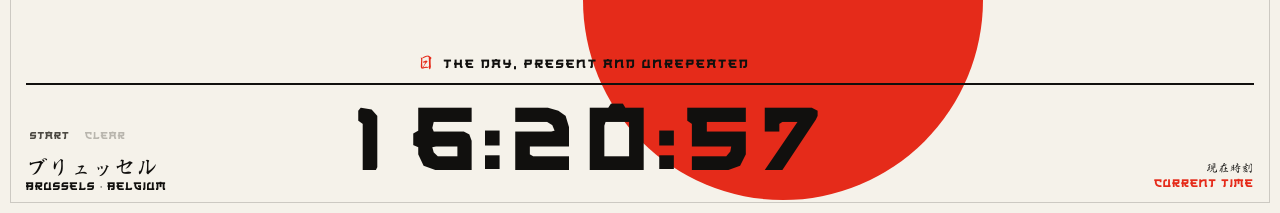
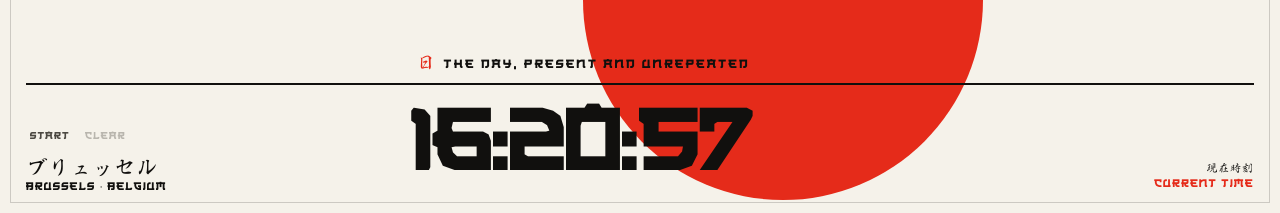
Before and after one commit to Oussnmr/japanese-desk-calendar, a website with bundled scripts: page index.html in a window 1280 px wide. Shown: the part 587-800 px from the top of the page. Built offline with nearby package versions, Linux system fonts and the light colour scheme; no server answers; files whose address does not match are found by name.

Commit message:
Use natural centered clock spacing

```diff
--- a/js/main.js
+++ b/js/main.js
@@ -118,12 +118,7 @@ function renderDate(parts, animate = false) {
 }
 
 function renderClock(value) {
-  elements.clock.replaceChildren(...[...value].map((character) => {
-    const slot = document.createElement("span");
-    slot.className = character === ":" ? "clock-slot clock-separator" : "clock-slot";
-    slot.textContent = character;
-    return slot;
-  }));
+  elements.clock.textContent = value;
   elements.clock.dateTime = value;
 }
 
--- a/styles.css
+++ b/styles.css
@@ -289,9 +289,7 @@ html[data-theme="dark"] .theme-toggle .theme-sun { opacity: 0.28; color: var(--m
 .location span { font-family: var(--latin-font); }
 .location span, .clock-label { font-size: clamp(8px, 0.9vw, 11px); font-weight: 400; letter-spacing: 0.08em; }
 .clock-wrap { position: relative; justify-self: center; width: clamp(296px, 42vw, 497px); }
-.clock { display: grid; grid-template-columns: .84em .84em .28em .84em .84em .28em .84em .84em; justify-content: center; width: 100%; font-family: var(--numeral-font); font-size: clamp(50px, 7.4vw, 89px); line-height: 0.9; font-weight: 400; letter-spacing: 0; font-variant-numeric: tabular-nums; }
-.clock-slot { display: block; text-align: center; }
-.clock-separator { transform: translateY(-0.015em); }
+.clock { display: block; width: max-content; margin-inline: auto; font-family: var(--numeral-font); font-size: clamp(50px, 7.4vw, 89px); line-height: 0.9; font-weight: 400; letter-spacing: -0.055em; font-variant-numeric: tabular-nums; white-space: nowrap; }
 .stopwatch { position: absolute; top: 50%; left: calc(100% + clamp(72px, 7vw, 96px)); transform: translateY(-50%); color: var(--red); font-family: var(--numeral-font); font-size: clamp(25px, 3.55vw, 42px); line-height: 0.9; letter-spacing: -0.055em; font-variant-numeric: tabular-nums; white-space: nowrap; }
 .clock-label { align-self: end; margin: 0 0 2px; text-align: right; line-height: 1.35; }
 .clock-label { font-family: var(--japanese-font); }
```
